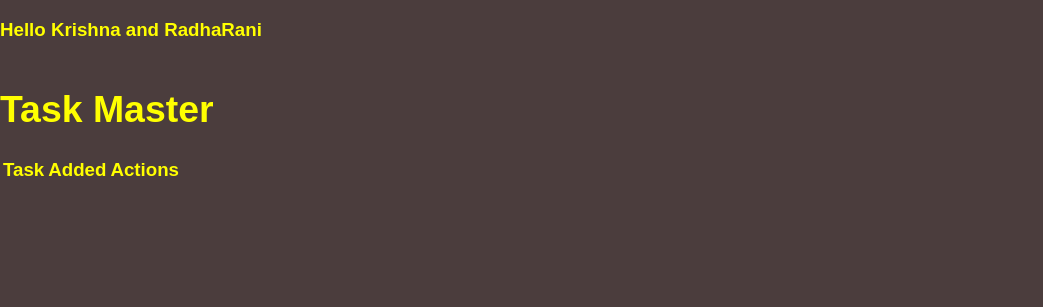
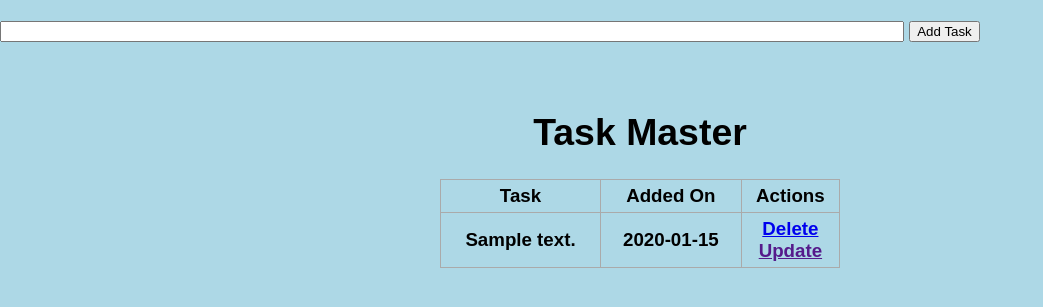
Before and after one commit to BRPersonal/flask-todo-app, a Flask app: template templates/index.html in a window 1280 px wide. Shown: the top 307 px of the page, without its empty margins (0-1043 px from the left). Run offline with Flask 3, Linux system fonts and the light colour scheme; the template is opened without the code that fills it: values that come from a table or form of the project are taken from there, others are empty; tables that the repository leaves empty hold one stand-in row (values such as "Sample post"); lists and menus that the app fills with data are empty.

Commit message:
second version

```diff
--- a/app.py
+++ b/app.py
@@ -1,4 +1,4 @@
-from flask import Flask, render_template, url_for
+from flask import Flask, render_template, url_for, request, redirect
 from flask_sqlalchemy import SQLAlchemy
 from datetime import datetime, timezone
 
@@ -6,6 +6,8 @@ app = Flask(__name__)
 app.config["SQLALCHEMY_DATABASE_URI"] = "sqlite:///test.db"
 db = SQLAlchemy(app)
 
+#This is an entity representing a table
+#id is automatically generated for every new record
 class Todo(db.Model):
     id = db.Column(db.Integer,primary_key=True)
     content = db.Column(db.String(200), nullable=False)
@@ -16,12 +18,36 @@ class Todo(db.Model):
         return f"<Task {self.id}>"
 
 
-@app.route("/hello")
+@app.route("/",methods=["POST","GET"])
 def index() -> str:
-    return render_template("index.html")
+    if request.method == 'POST':
+        task = request.form["content"]
+        new_task = Todo(content=task)
+
+        try:
+            db.session.add(new_task)
+            db.session.commit()
+            return redirect("/")
+        except:
+            return "There was an issue adding your task"
+
+    else:
+        tasks = Todo.query.order_by(Todo.date_created).all()
+        return render_template("index.html",tasks=tasks)
+
+@app.route("/delete/<int:id>")
+def delete(id):
+    task_to_delete = Todo.query.get_or_404(id)
+
+    try:
+        db.session.delete(task_to_delete)
+        db.session.commit()
+        return redirect("/")
+    except:
+        return "There was a problem deleting that task"
 
 if __name__ == "__main__":
     with app.app_context():
         db.create_all() #create database tables
 
-    app.run(debug=True)
+    app.run(port=5001,debug=True)
--- a/static/css/main.css
+++ b/static/css/main.css
@@ -1,6 +1,36 @@
-body {
+body, html {
     margin: 0;
     font-family: sans-serif;
-    background-color: #4B3D3D; /* Dark brown background */
-    color: #FFFF00; /* Yellow text */
+    background-color: lightblue;
 }
+
+.content {
+    margin: 0 auto;
+    width: 400px;
+}
+
+table, td, th {
+    border: 1px solid #aaa;
+}
+
+table {
+    border-collapse: collapse;
+    width: 100%;
+}
+
+th {
+    height: 30px;
+}
+
+td {
+    text-align: center;
+    padding: 5px;
+}
+
+.form {
+    margin-top: 20px;
+}
+
+#content {
+    width: 70%;
+}
--- a/templates/index.html
+++ b/templates/index.html
@@ -1,18 +1,34 @@
 {% extends "base.html" %}
 {% block head %}
-  <title>Greeting</title>
+  <title>Task Master</title>
 {% endblock %}
 {% block body %}
-  Hello Krishna and RadhaRani
+  <form action="/" method="POST">
+    <input type="text" name="content" id="content"/>
+    <input type="submit" value="Add Task"/>
+  </form>
+
   <br><br>
   <div class="content">
-    <h1>Task Master</h1>
+    <h1 style="text-align: center">Task Master</h1>
     <table>
       <tr>
         <th>Task</th>
-        <th>Added</th>
+        <th>Added On</th>
         <th>Actions</th>
       </tr>
+      {% for tsk in tasks %}
+        <tr>
+          <td>{{ tsk.content}}</td>
+          <td>{{ tsk.date_created.date()}}</td>
+          <td>
+            <a href="/delete/{{tsk.id}}">Delete</a>
+            <br>
+            <a href="">Update</a>
+          </td>
+        </tr>
+      {% endfor %}
     </table>
+
   </div>
 {% endblock %}
```
Also changed, not shown: requirements.txt (added, +9 -0 lines), README.md.
